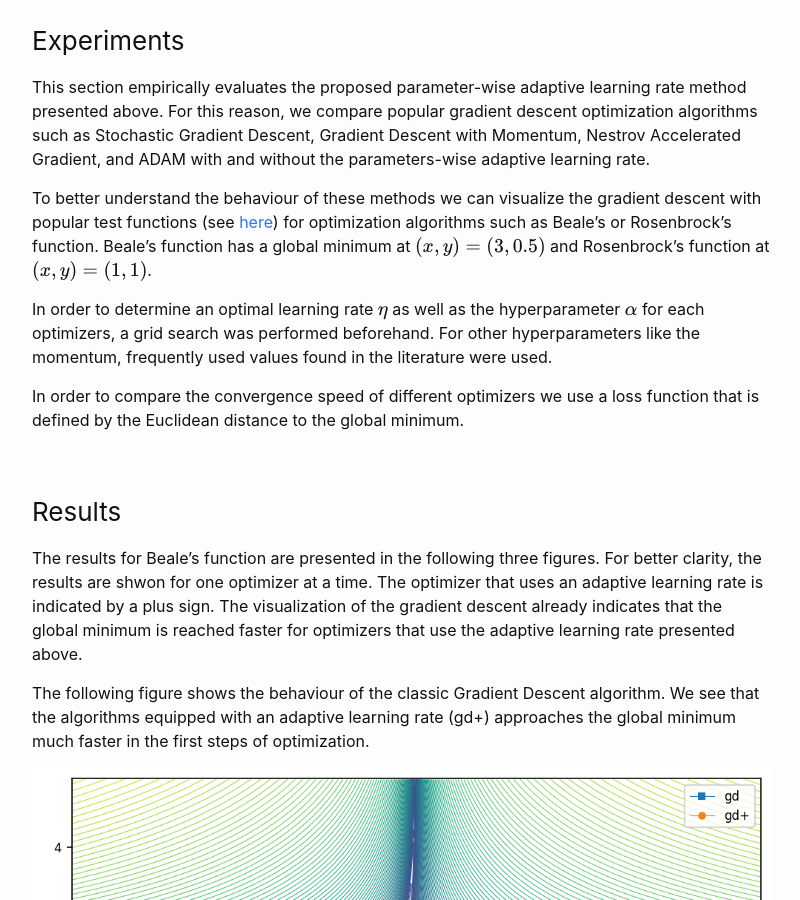
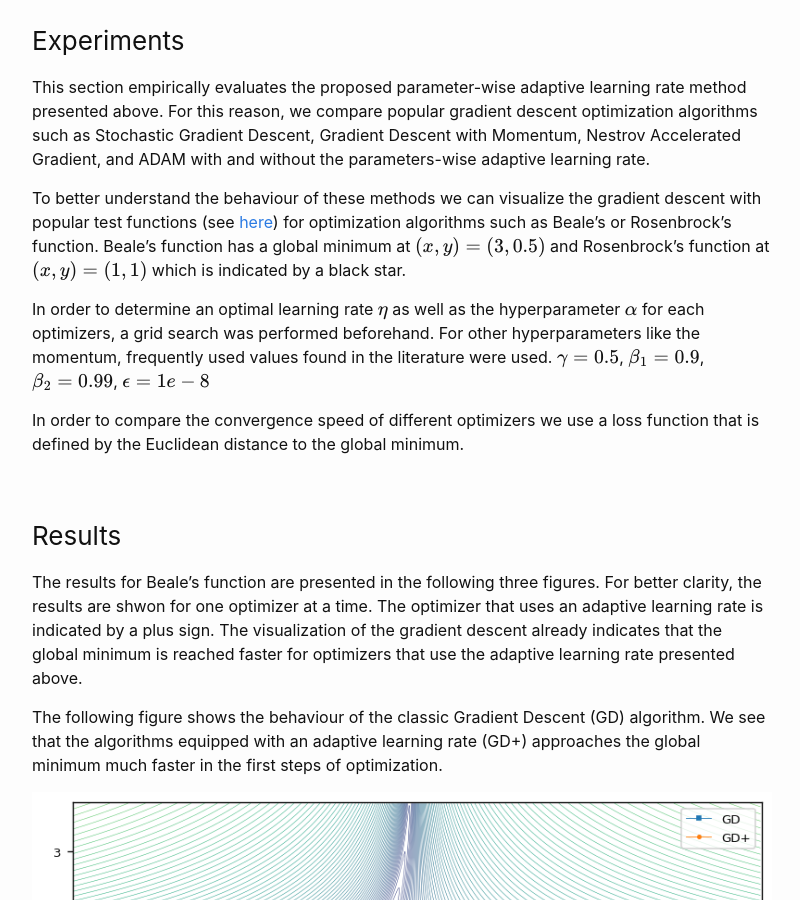
Before and after one commit to kaifishr/kaifishr.github.io, a Jekyll site: the page built from _posts/2020-12-12-adaptive-learning-rate-method.md, in a window 1280 px wide and 900 px high, scrolled down 3643 px. Shown: the whole window, without its empty margins (238-1038 px from the left). Built offline with Jekyll 4.4.1, drawn with Linux system fonts in a browser that asks for light colours; formulas are drawn with MathJax 3; some of the changed text lies outside the part shown.

Commit message:
- Added high quality figures for results section - Slightly modified text

```diff
--- a/_posts/2020-12-12-adaptive-learning-rate-method.md
+++ b/_posts/2020-12-12-adaptive-learning-rate-method.md
@@ -110,9 +110,9 @@
 
 This section empirically evaluates the proposed parameter-wise adaptive learning rate method presented above. For this reason, we compare popular gradient descent optimization algorithms such as Stochastic Gradient Descent, Gradient Descent with Momentum, Nestrov Accelerated Gradient, and ADAM with and without the parameters-wise adaptive learning rate.
 
-To better understand the behaviour of these methods we can visualize the gradient descent with popular test functions (see [here][test_functions]) for optimization algorithms such as Beale's or Rosenbrock's function. Beale's function has a global minimum at $$(x,y)=(3,0.5)$$ and Rosenbrock's function at $$(x,y)=(1,1)$$.
+To better understand the behaviour of these methods we can visualize the gradient descent with popular test functions (see [here][test_functions]) for optimization algorithms such as Beale's or Rosenbrock's function. Beale's function has a global minimum at $$(x,y)=(3,0.5)$$ and Rosenbrock's function at $$(x,y)=(1,1)$$ which is indicated by a black star.
 
-In order to determine an optimal learning rate $$\eta$$ as well as the hyperparameter $$\alpha$$ for each optimizers, a grid search was performed beforehand. For other hyperparameters like the momentum, frequently used values found in the literature were used.
+In order to determine an optimal learning rate $$\eta$$ as well as the hyperparameter $$\alpha$$ for each optimizers, a grid search was performed beforehand. For other hyperparameters like the momentum, frequently used values found in the literature were used. $$\gamma=0.5$$, $$\beta_1=0.9$$, $$\beta_2=0.99$$, $$\epsilon=1e-8$$
 
 In order to compare the convergence speed of different optimizers we use a loss function that is defined by the Euclidean distance to the global minimum.
 
@@ -120,9 +120,22 @@
 
 The results for Beale's function are presented in the following three figures. For better clarity, the results are shwon for one optimizer at a time. The optimizer that uses an adaptive learning rate is indicated by a plus sign. The visualization of the gradient descent already indicates that the global minimum is reached faster for optimizers that use the adaptive learning rate presented above.
 
-The following figure shows the behaviour of the classic Gradient Descent algorithm. We see that the algorithms equipped with an adaptive learning rate (gd+) approaches the global minimum much faster in the first steps of optimization.
+The following figure shows the behaviour of the classic Gradient Descent (GD) algorithm. We see that the algorithms equipped with an adaptive learning rate (GD+) approaches the global minimum much faster in the first steps of optimization.
 
-![gradient_descent_beale_gd](/assets/images/post6/gd_gd.png)
+![](/assets/images/post6/gd_beale_gd_alpha_1em5.png)
+![](/assets/images/post6/loss_gd_beale_1em4.png)
+
+GDM:
+
+![](/assets/images/post6/gd_beale_gdm_alpha_1em5.png)
+![](/assets/images/post6/gd_beale_gdm_alpha_5em5.png)
+![](/assets/images/post6/loss_gdm_beale_5em4.png)
+
+NAG:
+
+![](/assets/images/post6/gd_beale_nag_alpha_1em6.png)
+![](/assets/images/post6/gd_beale_nag_alpha_1em8.png)
+![](/assets/images/post6/loss_nag_beale.png)
 
 <!--
 For Gradient Descent with Momentum, the speed of convergence of
```
Also changed, not shown: other parts of _posts/2020-12-12-adaptive-learning-rate-method.md (+6 -3 lines), assets/images/post6/gd_beale_adam_alpha_1em5.png (added), assets/images/post6/gd_beale_adam_alpha_1em7.png (added), assets/images/post6/gd_beale_gd_alpha_1em4.png (added), assets/images/post6/gd_beale_gd_alpha_1em5.png (added), assets/images/post6/gd_beale_gdm_alpha_1em5.png (added), assets/images/post6/gd_beale_gdm_alpha_5em5.png (added), assets/images/post6/gd_beale_nag_alpha_1em6.png (added), assets/images/post6/gd_beale_nag_alpha_1em8.png (added), assets/images/post6/loss_adam_beale.png (added), assets/images/post6/loss_beale_all.png (added), assets/images/post6/loss_gd_beale_1em4.png (added), assets/images/post6/loss_gdm_beale_5em4.png (added), assets/images/post6/loss_nag_beale.png (added), 1 more files.
